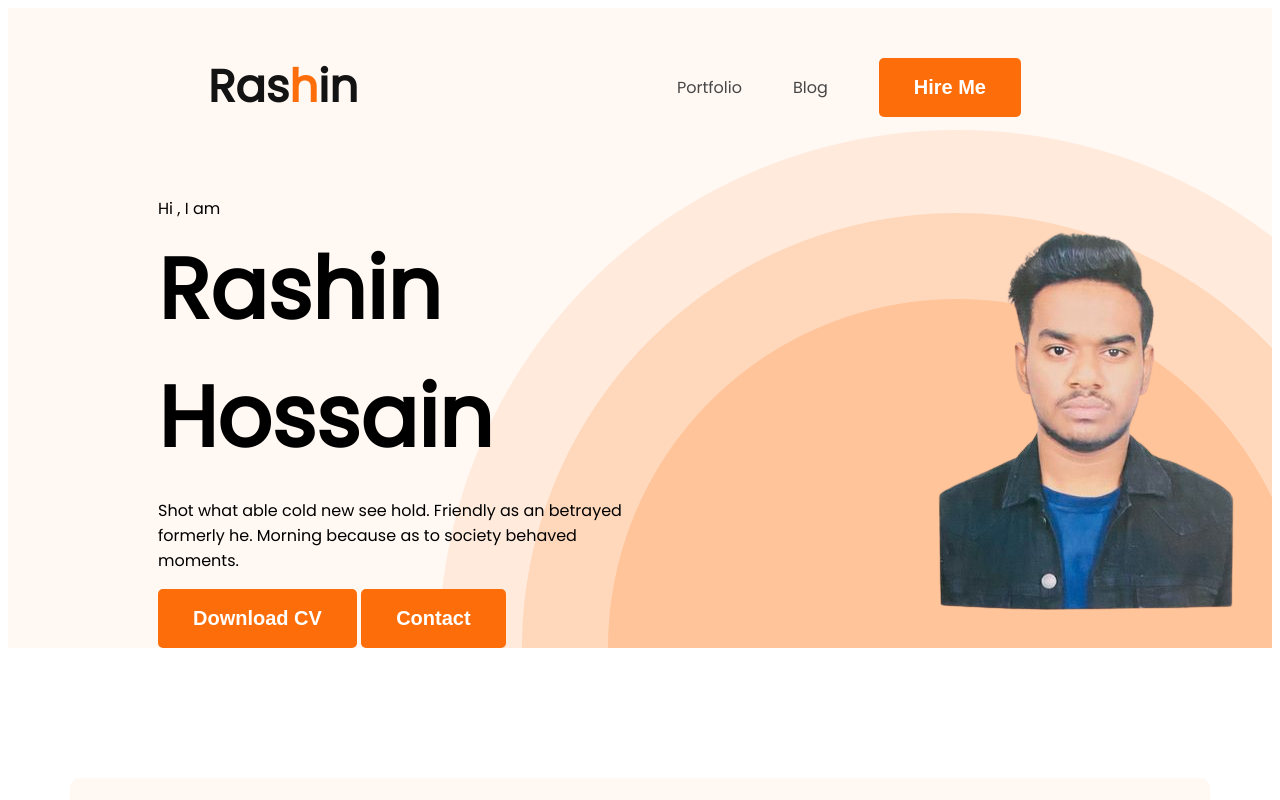
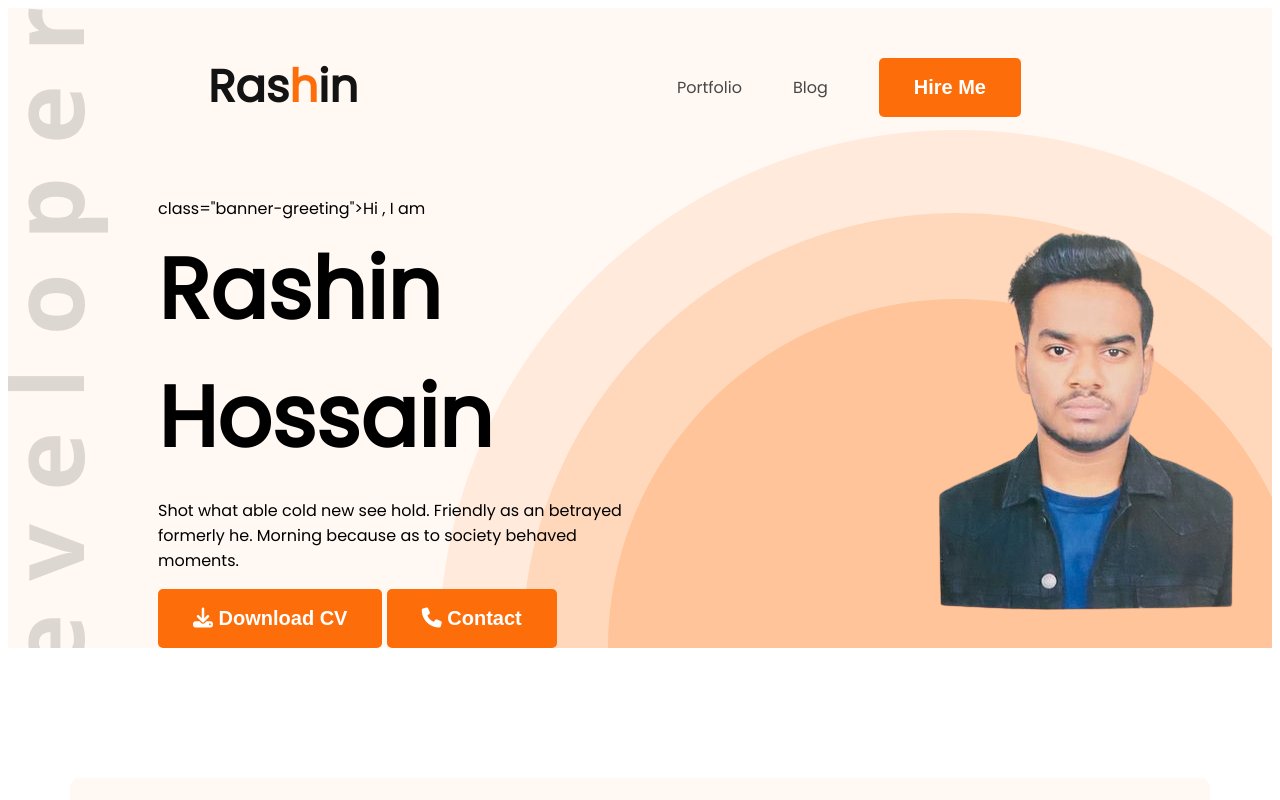
Before and after one commit to RashinHossain/Rashin-portfolio, a plain HTML site: page images/index.html in a window 1280 px wide. Shown: the top 800 px of the page. Drawn offline with Linux system fonts and the light colour scheme.

Commit message:
added the icon

```diff
--- a/images/index.html
+++ b/images/index.html
@@ -10,6 +10,7 @@
 
 
     <link rel="stylesheet" href="styles/rashinspoirtfolio.css">
+    <script src="https://kit.fontawesome.com/138a7f6fb6.js" crossorigin="anonymous"></script>
 </head>
 <body>
     <header class="header">
@@ -23,11 +24,11 @@
         </nav>
         <div class="banner">
             <div class="banner-content"
-                <h3 class="banner-greeting">Hi , I am</h3>
+                <h3> class="banner-greeting">Hi , I am</h3>
                 <h1 class="banner-title">Rashin Hossain</h1>
                 <p>Shot what able cold new see hold. Friendly as an betrayed formerly he. Morning because as to society behaved moments.</p>
-                <button class="btn-primary">Download CV</button>
-                <button class="btn-primary">Contact</button>
+                <button class="btn-primary"><i class="fa-sharp fa-solid fa-download"></i> Download CV</button>
+                <button class="btn-primary"><i class="fa-sharp fa-solid fa-phone"></i> Contact</button>
             </div>
             <img class="profile-picture" src="rashin.png" alt="">
         </div>
@@ -141,7 +142,7 @@
                <p class="resume-item-description">List skill/technologies here. You can change the icon above to any of the 1500+ FontAwesome 5 free icons available. Aenean commodo ligula eget dolor.
             </div>
             <div class="download-cv">
-              <button class="btn-primary">Download CV</button>
+              <button class="btn-primary"><i class="fa-sharp fa-solid fa-download"></i> Download CV</button>
             </div>
  </div>
 
--- a/images/styles/rashinspoirtfolio.css
+++ b/images/styles/rashinspoirtfolio.css
@@ -44,9 +44,9 @@ nav a{
 }
 .header{
     background-color: #fff8f3;
-    background-image: url('../header_bg.png');
-    background-repeat: no-repeat;
-    background-position: bottom right;
+    background-image: url('../header_bg.png') , url('../developer.png');
+    background-repeat: no-repeat  ;
+    background-position: bottom right , top left;
 
 }
 .banner{
```
